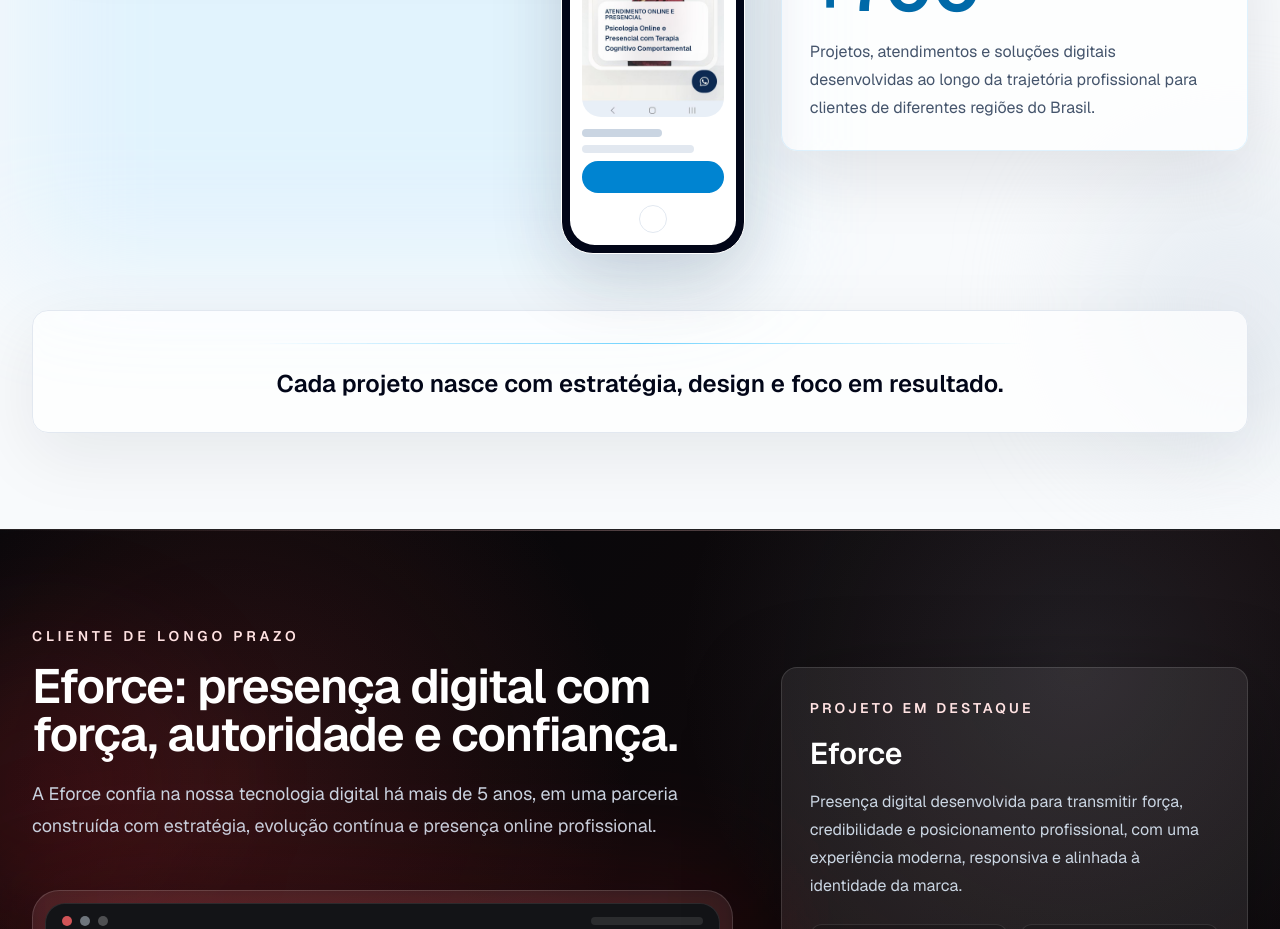
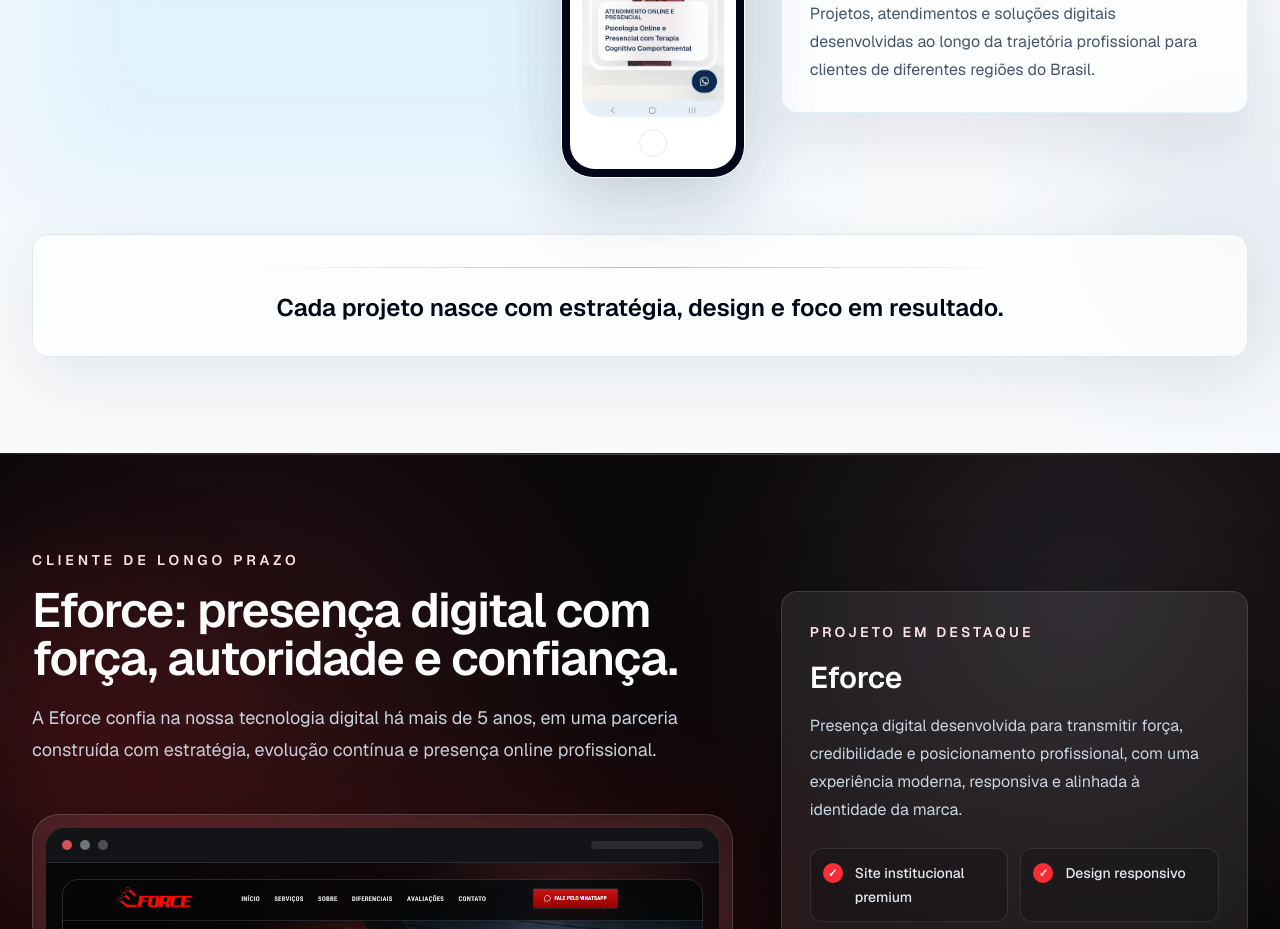
Before and after one commit to leonardocanva3/leonardo-machado-landing, a Next.js app: page / in a window 1280 px wide. Shown: the part 5300-6229 px from the top of the page. Built offline with nearby package versions, Linux system fonts and the light colour scheme.

Commit message:
Adiciona cases reais e mockups premium

```diff
--- a/app/components/real-projects-section.tsx
+++ b/app/components/real-projects-section.tsx
@@ -90,11 +90,6 @@
                         role="img"
                         style={{ backgroundImage: `url(${mobilePreviewImage})` }}
                       />
-                      <div className="mt-3 space-y-2">
-                        <div className="h-2 w-20 rounded-full bg-slate-300" />
-                        <div className="h-2 w-28 rounded-full bg-slate-200" />
-                        <div className="h-8 rounded-full bg-sky-600" />
-                      </div>
                     </div>
                     <div className="mx-auto mb-3 size-7 rounded-full border border-slate-200" />
                   </div>
```
